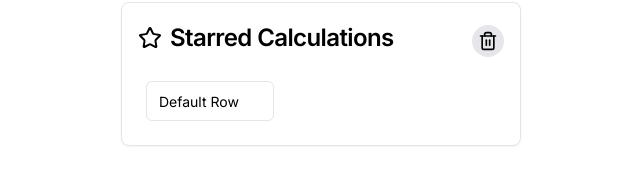
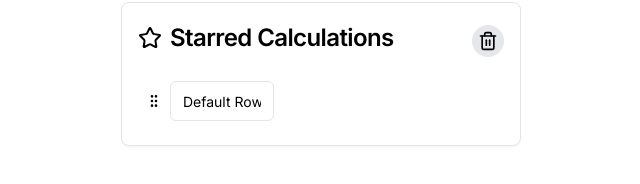
Before and after one commit to ocollus/multiple-tab-calculataor, a Next.js app: page / in a window 1280 px wide. Shown: the part 488-672 px from the top of the page, without its empty margins (319-959 px from the left). Built offline with nearby package versions, Linux system fonts and the light colour scheme.

Commit message:
Update calc.tsx

```diff
--- a/app/components/calc.tsx
+++ b/app/components/calc.tsx
@@ -249,7 +249,7 @@ export default function MultiTabCalculator() {
           deleteStarredCalculation(draggedCalc.id)
         }
       } else {
-        // Handle reordering within starred calculations if needed
+        // Handle reordering within starred calculations
         const sourceRow = starredRows.find(row => row.id === result.source.droppableId)
         const destRow = starredRows.find(row => row.id === result.destination.droppableId)
 
@@ -272,6 +272,12 @@ export default function MultiTabCalculator() {
           setStarredRows(newStarredRows)
         }
       }
+    } else if (result.type === "STARRED_ROW") {
+      // Handle reordering of starred rows
+      const newStarredRows = Array.from(starredRows)
+      const [reorderedItem] = newStarredRows.splice(result.source.index, 1)
+      newStarredRows.splice(result.destination.index, 0, reorderedItem)
+      setStarredRows(newStarredRows)
     } else if (result.type === "SIDEBAR_ITEM") {
       const { source, destination } = result
       if (!destination) return
@@ -529,16 +535,30 @@ export default function MultiTabCalculator() {
               </Droppable>
             </CardHeader>
             <CardContent>
+              <Droppable droppableId="starredRows" type="STARRED_ROW">
+                {(provided) => (
+                  <div {...provided.droppableProps} ref={provided.innerRef}>
+                    {starredRows.map((row, rowIndex) => (
+                      <Draggable key={row.id} draggableId={row.id} index={rowIndex}>
+                        {(provided) => (
+                          <div
+                            ref={provided.innerRef}
+                            {...provided.draggableProps}
+                          >
                             <Table>
                               <TableBody>
-                  {starredRows.map((row) => (
-                    <TableRow key={row.id}>
+                                <TableRow>
                                   <TableCell className="w-[20%] min-w-[160px] px-4 pb-4 pt-2">
+                                    <div className="flex items-center">
+                                      <div {...provided.dragHandleProps}>
+                                        <GripVerticalIcon className="h-4 w-4 mr-2" />
+                                      </div>
                                       <Input
                                         value={row.name}
                                         onChange={(e) => updateStarredRowName(row.id, e.target.value)}
                                         className="bg-background text-on-background"
                                       />
+                                    </div>
                                   </TableCell>
                                   <TableCell className="w-[80%]">
                                     <Droppable droppableId={row.id} direction="horizontal" type="STARRED_CALCULATION">
@@ -565,9 +585,16 @@ export default function MultiTabCalculator() {
                                     </Droppable>
                                   </TableCell>
                                 </TableRow>
-                  ))}
                               </TableBody>
                             </Table>
+                          </div>
+                        )}
+                      </Draggable>
+                    ))}
+                    {provided.placeholder}
+                  </div>
+                )}
+              </Droppable>
             </CardContent>
           </Card>
         </DragDropContext>
```
Lines whose indentation alone changed are shown as unchanged.
